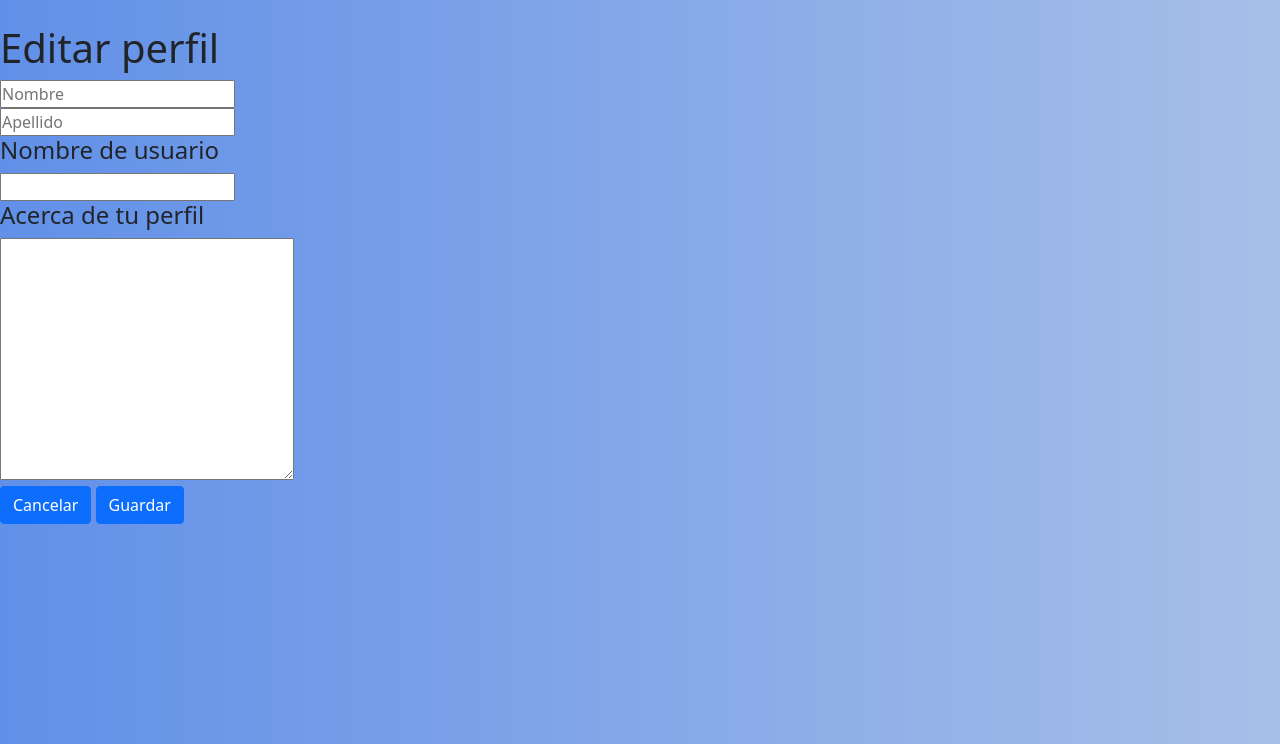
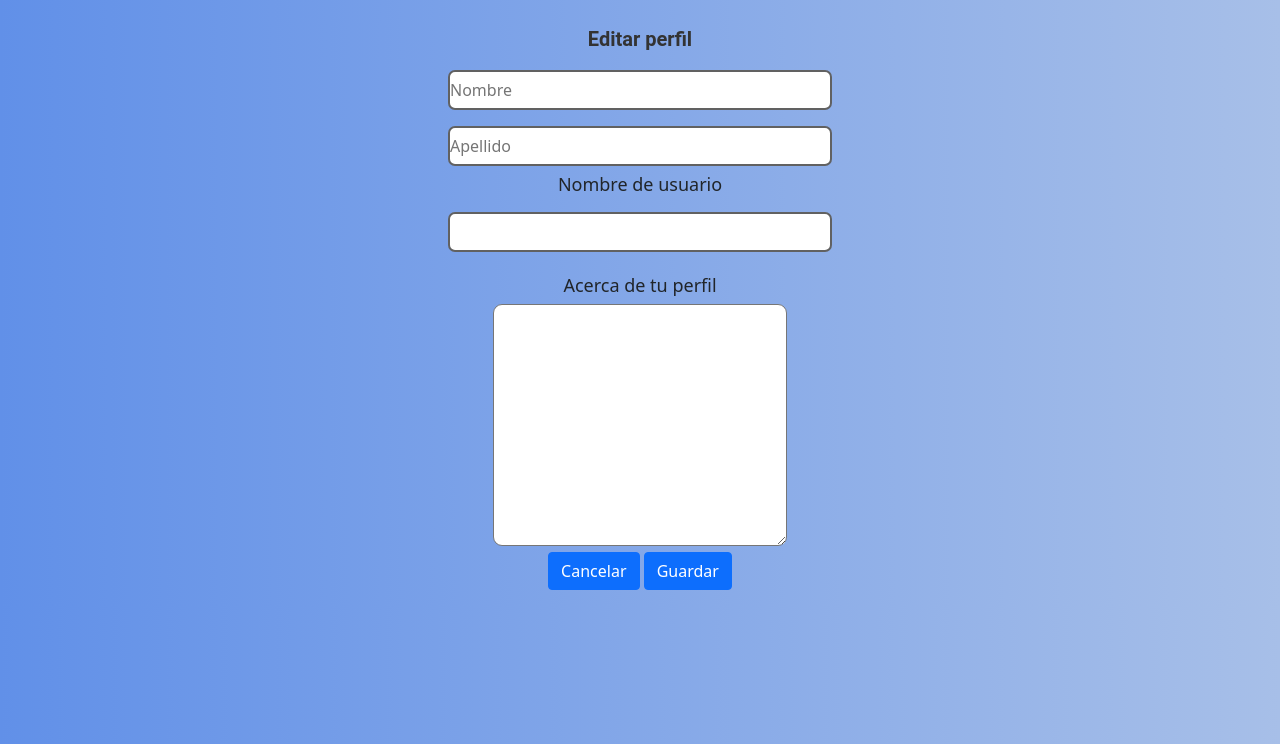
Before and after one commit to alexha31/amiblog, a Flask app: page /config in a window 1280 px wide. Shown: the part 56-800 px from the top of the page. Run offline with Flask 2, Linux system fonts and the light colour scheme; some libraries are stand-ins or nearby versions.

Commit message:
mounstro 2.0

```diff
--- a/static/styles.css
+++ b/static/styles.css
@@ -43,3 +43,47 @@ body{
  height: 2.75rem;
  padding: .5rem;
 }
+.acerca{
+  padding: 15px;
+  flex-direction: column;
+  width: 45%;
+  justify-content: center;
+  text-align: center;
+  flex-direction: column;
+  margin: 0 auto;
+
+}
+.contenedor{
+  /*background: linear-gradient(#c3c3d4, #021e25);  */
+  flex-direction: column;
+  margin: 0 auto;
+  justify-content: center;
+  text-align: center;
+  background: #6190E8;
+  background: -webkit-linear-gradient(to left, #A7BFE8, #6190E8);
+  background: linear-gradient(to left, #A7BFE8, #6190E8);
+}
+.contenedor input {
+  width: 30%;
+  height: 40px;/*40px*/
+  border-radius: 7px;/*7px*/
+  border: 2px solid rgba(36, 35, 35, 0.719);
+  margin: 0.5rem;
+}
+#texto{
+  border-radius: 9px;
+
+}
+
+h4
+{
+  font-size: 18px;
+}
+h1
+{
+  font-family: "Roboto", sans-serif;
+  line-height: 30px;
+  font-size: 20px;
+  font-weight: bold;
+  color: #333;
+}
```
